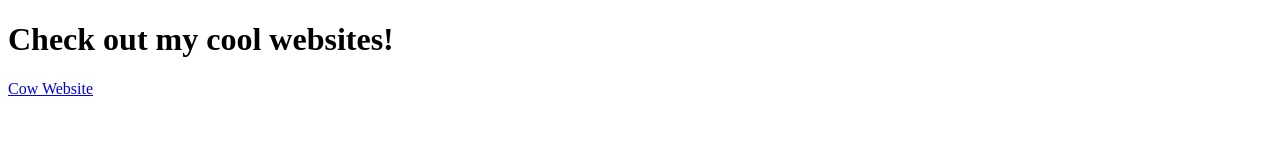
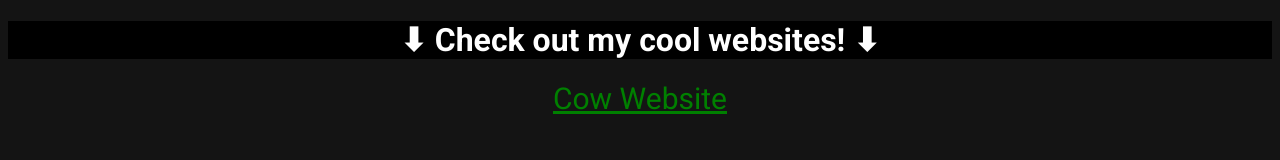
Before and after one commit to CorbinHoonaardHUL/CorbinHoonaardHUL.github.io, a plain HTML site: page index.html in a window 1280 px wide. Drawn offline with Linux system fonts and the light colour scheme.

Commit message:
Remake index.html home page

```diff
--- a/index.html
+++ b/index.html
@@ -2,10 +2,21 @@
 <html>
     <body>
         <title>Random Websites</title>
-        <h1>Check out my cool websites!</h1>
-        <a href="CowWebsite/main.html">Cow Website</a>
+        <h1>⬇ Check out my cool websites! ⬇</h1>
+        <a style="font-size: 30px; color: green;" href="CowWebsite/main.html">Cow Website</a>
     </body>
     <head>
-
+        <link href="https://fonts.googleapis.com/css2?family=Roboto:wght@400;700&display=swap" rel="stylesheet">
+        <style>
+            body {
+                background-color: rgb(20, 20, 20);
+                font-family: 'Roboto', sans-serif;
+                text-align: center;
+            }
+            h1 {
+                background-color: black;
+                color: white;
+            }
+        </style>
     </head>
 </html>
```
